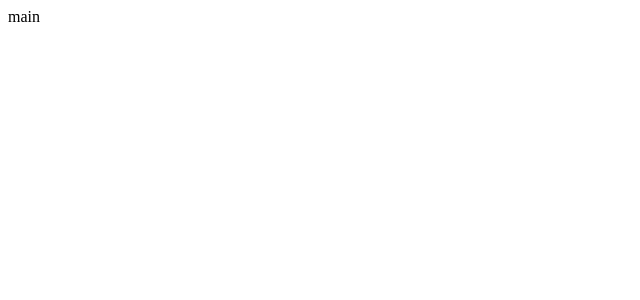
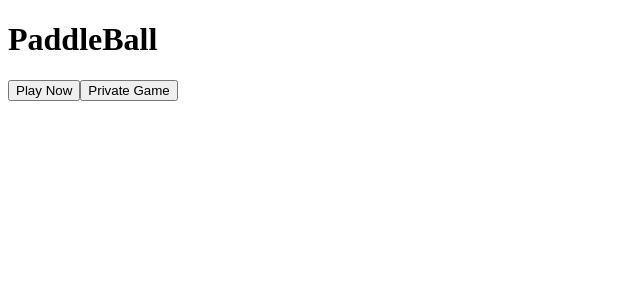
Before and after one commit to mmullin128/pong2, a React app in the folder ClientServer/: page / in a window 1280 px wide. Shown: the top 300 px of the page, without its empty margins (0-640 px from the left). Built offline with nearby package versions, Linux system fonts and the light colour scheme.

Commit message:
react main page

```diff
--- a/ClientServer/src/components/App.js
+++ b/ClientServer/src/components/App.js
@@ -27,7 +27,7 @@ export default function App() {
     console.log(currentPage);
     return (
         <div id="app">
-            {currentPage}
+            {pages[currentPage]}
         </div>
     );
 }
```
